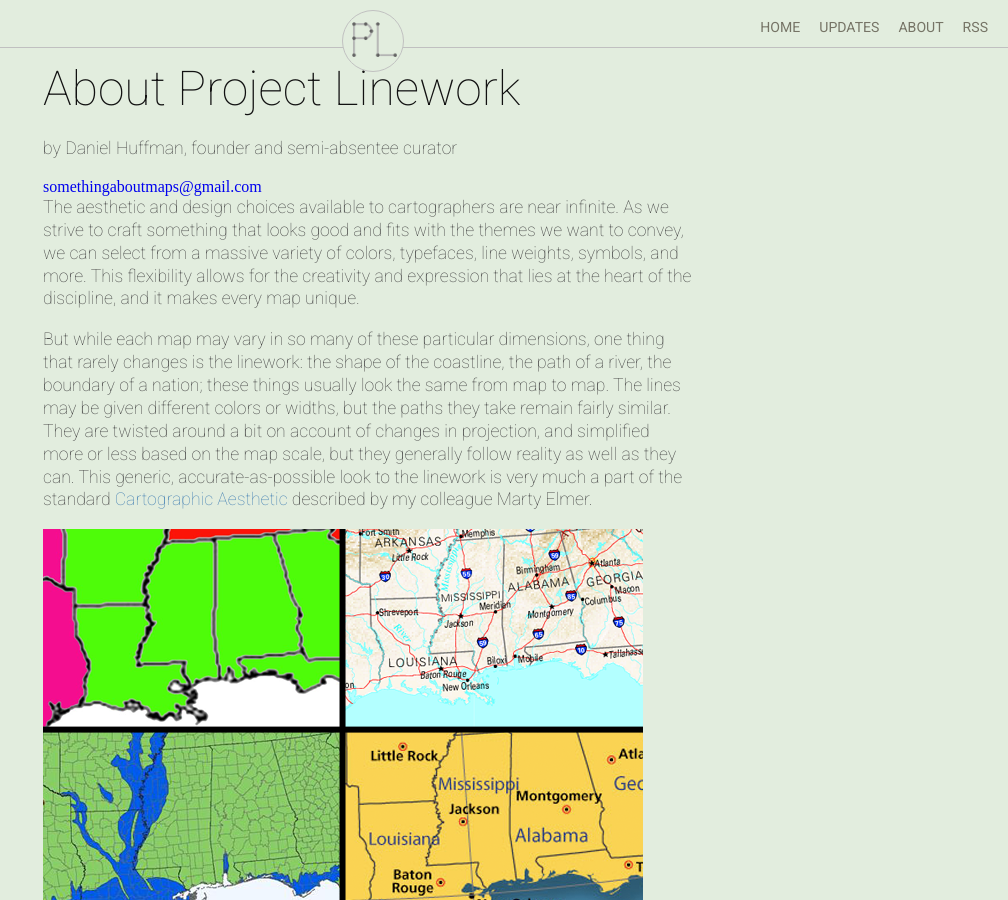
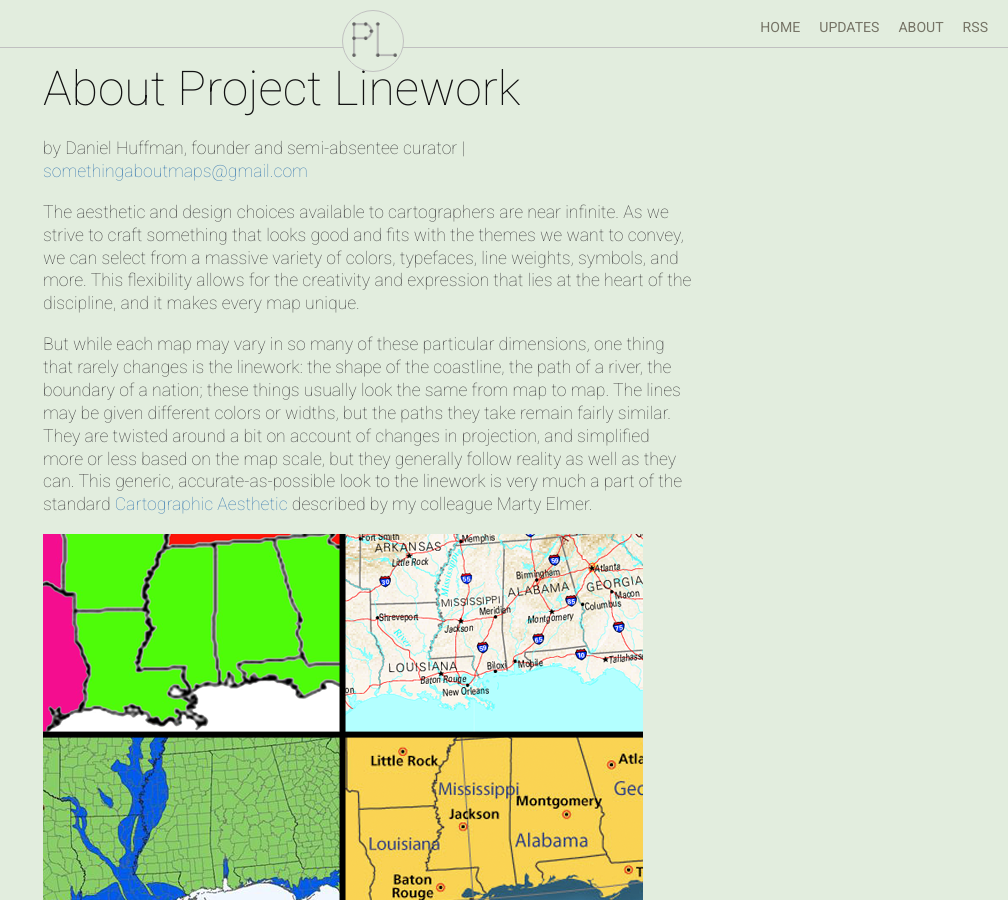
Before and after one commit to mapsam/project-linework, a Jekyll site: the page built from about/index.html, in a window 1280 px wide and 900 px high. Shown: the whole window, without its empty margins (272-1280 px from the left). Built offline with Jekyll 4.4.1, drawn with Linux system fonts in a browser that asks for light colours; some web fonts are replaced; Markdown is read by kramdown in place of the engine named in the settings.

Commit message:
Add contact info

```diff
--- a/about/index.html
+++ b/about/index.html
@@ -3,8 +3,7 @@ layout: default
 title: About Project Linework
 permalink: /about/
 ---
-<p>by Daniel Huffman, founder and semi-absentee curator</p>
-<a href="mailto:somethingaboutmaps@gmail.com">somethingaboutmaps@gmail.com</a>
+<p>by Daniel Huffman, founder and semi-absentee curator | <a href="mailto:somethingaboutmaps@gmail.com">somethingaboutmaps@gmail.com</a></p>
 
 <p>The aesthetic and design choices available to cartographers are near infinite. As we strive to craft something that looks good and fits with the themes we want to convey, we can select from a massive variety of colors, typefaces, line weights, symbols, and more. This flexibility allows for the creativity and expression that lies at the heart of the discipline, and it makes every map unique.</p>
 
```
